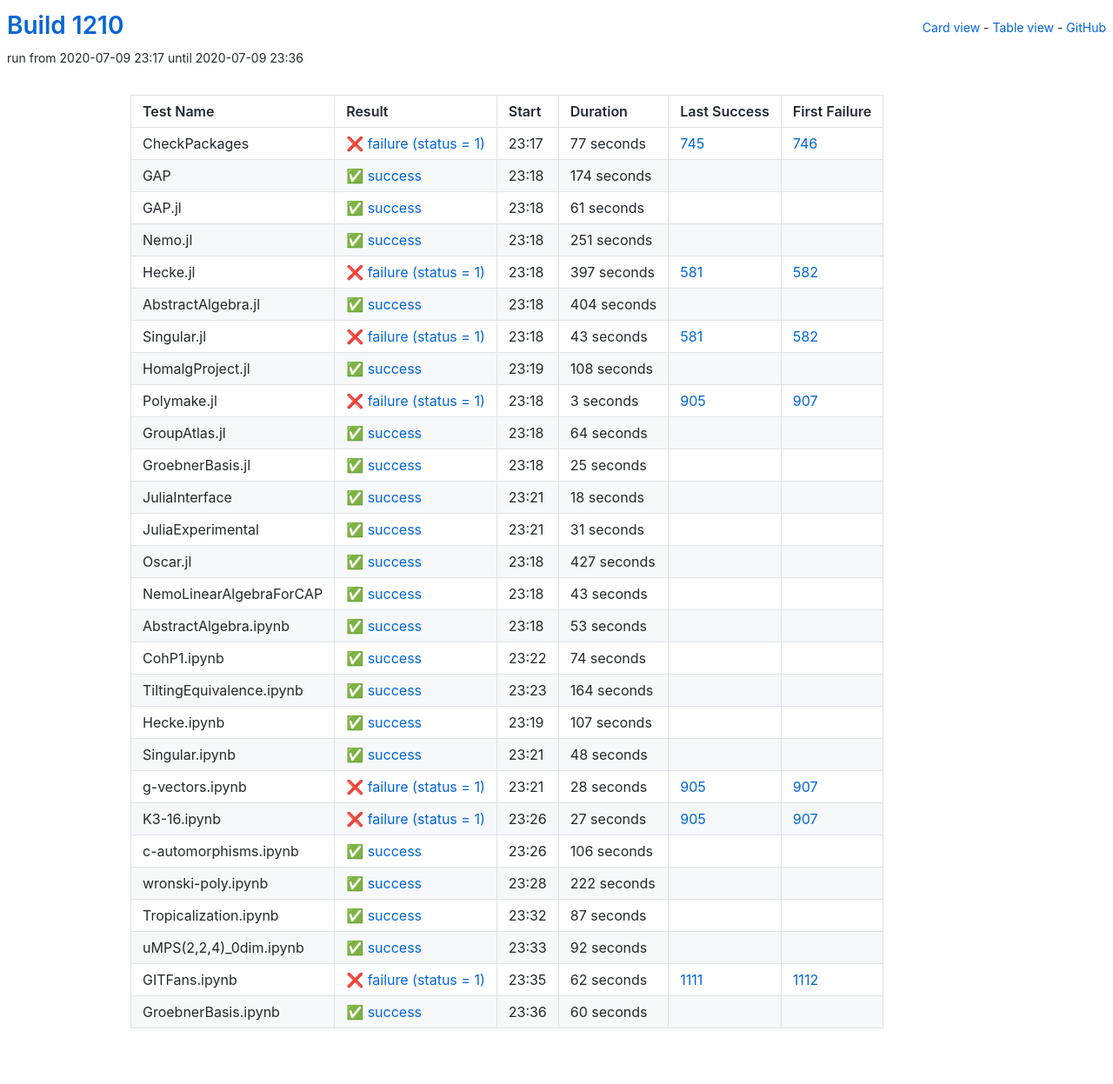
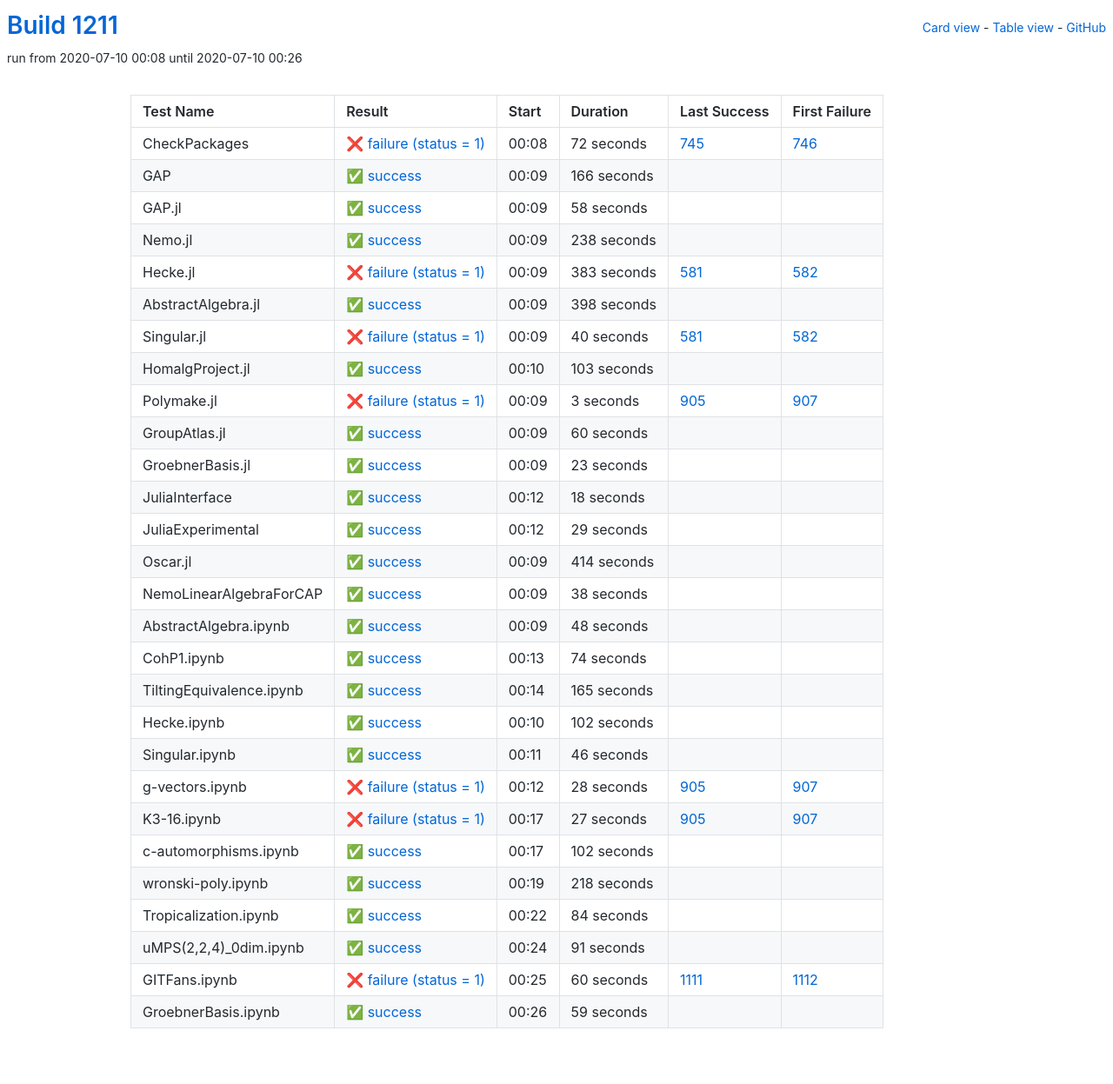
Before and after one commit to oscar-system/oscar-ci-status-1.4, a Jekyll site: the page built from table.html, in a window 1280 px wide. Shown: the whole page at 87% size. Built offline with Jekyll 4.4.1, drawn with Linux system fonts in a browser that asks for light colours.

Commit message:
Build #1211

```diff
--- a/_data/ci.yml
+++ b/_data/ci.yml
@@ -1,6 +1,6 @@
 ---
-build: 1210
-build_url: https://oscarci.mathematik.uni-kl.de/job/oscar-julia-1.4/1210/
+build: 1211
+build_url: https://oscarci.mathematik.uni-kl.de/job/oscar-julia-1.4/1211/
 job: oscar-julia-1.4
 organization: oscar-system
 repo: oscar-ci-status-1.4
@@ -8,104 +8,104 @@ repourl: https://github.com/oscar-system/oscar-ci-status-1.4
 tests:
 - name: CheckPackages
   id: checkpackages
-  log: https://oscarci.mathematik.uni-kl.de/job/oscar-julia-1.4/1210/artifact/logs/build-1210/CheckPackages.log
-  start: 2020-07-09 23:17
+  log: https://oscarci.mathematik.uni-kl.de/job/oscar-julia-1.4/1211/artifact/logs/build-1211/CheckPackages.log
+  start: 2020-07-10 00:08
   success: false
   exitcode: 1
   status: failure
-  duration: 77
+  duration: 72
   last_success: 745
   last_success_url: https://oscarci.mathematik.uni-kl.de/job/oscar-julia-1.4/745/
   first_failure: 746
   first_failure_url: https://oscarci.mathematik.uni-kl.de/job/oscar-julia-1.4/746/
 - name: GAP
   id: gap
-  log: https://oscarci.mathematik.uni-kl.de/job/oscar-julia-1.4/1210/artifact/logs/build-1210/GAP.log
-  start: 2020-07-09 23:18
+  log: https://oscarci.mathematik.uni-kl.de/job/oscar-julia-1.4/1211/artifact/logs/build-1211/GAP.log
+  start: 2020-07-10 00:09
   success: true
   exitcode: 0
   status: success
-  duration: 174
+  duration: 166
   last_success: false
   last_success_url:
   first_failure: false
   first_failure_url:
 - name: GAP.jl
   id: gap-jl
-  log: https://oscarci.mathematik.uni-kl.de/job/oscar-julia-1.4/1210/artifact/logs/build-1210/GAP.jl.log
-  start: 2020-07-09 23:18
+  log: https://oscarci.mathematik.uni-kl.de/job/oscar-julia-1.4/1211/artifact/logs/build-1211/GAP.jl.log
+  start: 2020-07-10 00:09
   success: true
   exitcode: 0
   status: success
-  duration: 61
+  duration: 58
   last_success: false
   last_success_url:
   first_failure: false
   first_failure_url:
 - name: Nemo.jl
   id: nemo-jl
-  log: https://oscarci.mathematik.uni-kl.de/job/oscar-julia-1.4/1210/artifact/logs/build-1210/Nemo.jl.log
-  start: 2020-07-09 23:18
+  log: https://oscarci.mathematik.uni-kl.de/job/oscar-julia-1.4/1211/artifact/logs/build-1211/Nemo.jl.log
+  start: 2020-07-10 00:09
   success: true
   exitcode: 0
   status: success
-  duration: 251
+  duration: 238
   last_success: false
   last_success_url:
   first_failure: false
   first_failure_url:
 - name: Hecke.jl
   id: hecke-jl
-  log: https://oscarci.mathematik.uni-kl.de/job/oscar-julia-1.4/1210/artifact/logs/build-1210/Hecke.jl.log
-  start: 2020-07-09 23:18
+  log: https://oscarci.mathematik.uni-kl.de/job/oscar-julia-1.4/1211/artifact/logs/build-1211/Hecke.jl.log
+  start: 2020-07-10 00:09
   success: false
   exitcode: 1
   status: failure
-  duration: 397
+  duration: 383
   last_success: 581
   last_success_url: https://oscarci.mathematik.uni-kl.de/job/oscar-julia-1.4/581/
   first_failure: 582
   first_failure_url: https://oscarci.mathematik.uni-kl.de/job/oscar-julia-1.4/582/
 - name: AbstractAlgebra.jl
   id: abstractalgebra-jl
-  log: https://oscarci.mathematik.uni-kl.de/job/oscar-julia-1.4/1210/artifact/logs/build-1210/AbstractAlgebra.jl.log
-  start: 2020-07-09 23:18
+  log: https://oscarci.mathematik.uni-kl.de/job/oscar-julia-1.4/1211/artifact/logs/build-1211/AbstractAlgebra.jl.log
+  start: 2020-07-10 00:09
   success: true
   exitcode: 0
   status: success
-  duration: 404
+  duration: 398
   last_success: false
   last_success_url:
   first_failure: false
   first_failure_url:
 - name: Singular.jl
   id: singular-jl
-  log: https://oscarci.mathematik.uni-kl.de/job/oscar-julia-1.4/1210/artifact/logs/build-1210/Singular.jl.log
-  start: 2020-07-09 23:18
+  log: https://oscarci.mathematik.uni-kl.de/job/oscar-julia-1.4/1211/artifact/logs/build-1211/Singular.jl.log
+  start: 2020-07-10 00:09
   success: false
   exitcode: 1
   status: failure
-  duration: 43
+  duration: 40
   last_success: 581
   last_success_url: https://oscarci.mathematik.uni-kl.de/job/oscar-julia-1.4/581/
   first_failure: 582
   first_failure_url: https://oscarci.mathematik.uni-kl.de/job/oscar-julia-1.4/582/
 - name: HomalgProject.jl
   id: homalgproject-jl
-  log: https://oscarci.mathematik.uni-kl.de/job/oscar-julia-1.4/1210/artifact/logs/build-1210/HomalgProject.jl.log
-  start: 2020-07-09 23:19
+  log: https://oscarci.mathematik.uni-kl.de/job/oscar-julia-1.4/1211/artifact/logs/build-1211/HomalgProject.jl.log
+  start: 2020-07-10 00:10
   success: true
   exitcode: 0
   status: success
-  duration: 108
+  duration: 103
   last_success: false
   last_success_url:
   first_failure: false
   first_failure_url:
 - name: Polymake.jl
   id: polymake-jl
-  log: https://oscarci.mathematik.uni-kl.de/job/oscar-julia-1.4/1210/artifact/logs/build-1210/Polymake.jl.log
-  start: 2020-07-09 23:18
+  log: https://oscarci.mathematik.uni-kl.de/job/oscar-julia-1.4/1211/artifact/logs/build-1211/Polymake.jl.log
+  start: 2020-07-10 00:09
   success: false
   exitcode: 1
   status: failure
@@ -116,32 +116,32 @@ tests:
   first_failure_url: https://oscarci.mathematik.uni-kl.de/job/oscar-julia-1.4/907/
 - name: GroupAtlas.jl
   id: groupatlas-jl
-  log: https://oscarci.mathematik.uni-kl.de/job/oscar-julia-1.4/1210/artifact/logs/build-1210/GroupAtlas.jl.log
-  start: 2020-07-09 23:18
+  log: https://oscarci.mathematik.uni-kl.de/job/oscar-julia-1.4/1211/artifact/logs/build-1211/GroupAtlas.jl.log
+  start: 2020-07-10 00:09
   success: true
   exitcode: 0
   status: success
-  duration: 64
+  duration: 60
   last_success: false
   last_success_url:
   first_failure: false
   first_failure_url:
 - name: GroebnerBasis.jl
   id: groebnerbasis-jl
-  log: https://oscarci.mathematik.uni-kl.de/job/oscar-julia-1.4/1210/artifact/logs/build-1210/GroebnerBasis.jl.log
-  start: 2020-07-09 23:18
+  log: https://oscarci.mathematik.uni-kl.de/job/oscar-julia-1.4/1211/artifact/logs/build-1211/GroebnerBasis.jl.log
+  start: 2020-07-10 00:09
   success: true
   exitcode: 0
   status: success
-  duration: 25
+  duration: 23
   last_success: false
   last_success_url:
   first_failure: false
   first_failure_url:
 - name: JuliaInterface
   id: juliainterface
-  log: https://oscarci.mathematik.uni-kl.de/job/oscar-julia-1.4/1210/artifact/logs/build-1210/JuliaInterface.log
-  start: 2020-07-09 23:21
+  log: https://oscarci.mathematik.uni-kl.de/job/oscar-julia-1.4/1211/artifact/logs/build-1211/JuliaInterface.log
+  start: 2020-07-10 00:12
   success: true
   exitcode: 0
   status: success
@@ -152,56 +152,56 @@ tests:
   first_failure_url:
 - name: JuliaExperimental
   id: juliaexperimental
-  log: https://oscarci.mathematik.uni-kl.de/job/oscar-julia-1.4/1210/artifact/logs/build-1210/JuliaExperimental.log
-  start: 2020-07-09 23:21
+  log: https://oscarci.mathematik.uni-kl.de/job/oscar-julia-1.4/1211/artifact/logs/build-1211/JuliaExperimental.log
+  start: 2020-07-10 00:12
   success: true
   exitcode: 0
   status: success
-  duration: 31
+  duration: 29
   last_success: false
   last_success_url:
   first_failure: false
   first_failure_url:
 - name: Oscar.jl
   id: oscar-jl
-  log: https://oscarci.mathematik.uni-kl.de/job/oscar-julia-1.4/1210/artifact/logs/build-1210/Oscar.jl.log
-  start: 2020-07-09 23:18
+  log: https://oscarci.mathematik.uni-kl.de/job/oscar-julia-1.4/1211/artifact/logs/build-1211/Oscar.jl.log
+  start: 2020-07-10 00:09
   success: true
   exitcode: 0
   status: success
-  duration: 427
+  duration: 414
   last_success: false
   last_success_url:
   first_failure: false
   first_failure_url:
 - name: NemoLinearAlgebraForCAP
   id: nemolinearalgebraforcap
-  log: https://oscarci.mathematik.uni-kl.de/job/oscar-julia-1.4/1210/artifact/logs/build-1210/NemoLinearAlgebraForCAP.log
-  start: 2020-07-09 23:18
+  log: https://oscarci.mathematik.uni-kl.de/job/oscar-julia-1.4/1211/artifact/logs/build-1211/NemoLinearAlgebraForCAP.log
+  start: 2020-07-10 00:09
   success: true
   exitcode: 0
   status: success
-  duration: 43
+  duration: 38
   last_success: false
   last_success_url:
   first_failure: false
   first_failure_url:
 - name: AbstractAlgebra.ipynb
   id: abstractalgebra-ipynb
-  log: https://oscarci.mathematik.uni-kl.de/job/oscar-julia-1.4/1210/artifact/logs/build-1210/AbstractAlgebra.ipynb.log
-  start: 2020-07-09 23:18
+  log: https://oscarci.mathematik.uni-kl.de/job/oscar-julia-1.4/1211/artifact/logs/build-1211/AbstractAlgebra.ipynb.log
+  start: 2020-07-10 00:09
   success: true
   exitcode: 0
   status: success
-  duration: 53
+  duration: 48
   last_success: false
   last_success_url:
   first_failure: false
   first_failure_url:
 - name: CohP1.ipynb
   id: cohp1-ipynb
-  log: https://oscarci.mathematik.uni-kl.de/job/oscar-julia-1.4/1210/artifact/logs/build-1210/CohP1.ipynb.log
-  start: 2020-07-09 23:22
+  log: https://oscarci.mathematik.uni-kl.de/job/oscar-julia-1.4/1211/artifact/logs/build-1211/CohP1.ipynb.log
+  start: 2020-07-10 00:13
   success: true
   exitcode: 0
   status: success
@@ -212,44 +212,44 @@ tests:
   first_failure_url:
 - name: TiltingEquivalence.ipynb
   id: tiltingequivalence-ipynb
-  log: https://oscarci.mathematik.uni-kl.de/job/oscar-julia-1.4/1210/artifact/logs/build-1210/TiltingEquivalence.ipynb.log
-  start: 2020-07-09 23:23
+  log: https://oscarci.mathematik.uni-kl.de/job/oscar-julia-1.4/1211/artifact/logs/build-1211/TiltingEquivalence.ipynb.log
+  start: 2020-07-10 00:14
   success: true
   exitcode: 0
   status: success
-  duration: 164
+  duration: 165
   last_success: false
   last_success_url:
   first_failure: false
   first_failure_url:
 - name: Hecke.ipynb
   id: hecke-ipynb
-  log: https://oscarci.mathematik.uni-kl.de/job/oscar-julia-1.4/1210/artifact/logs/build-1210/Hecke.ipynb.log
-  start: 2020-07-09 23:19
+  log: https://oscarci.mathematik.uni-kl.de/job/oscar-julia-1.4/1211/artifact/logs/build-1211/Hecke.ipynb.log
+  start: 2020-07-10 00:10
   success: true
   exitcode: 0
   status: success
-  duration: 107
+  duration: 102
   last_success: false
   last_success_url:
   first_failure: false
   first_failure_url:
 - name: Singular.ipynb
   id: singular-ipynb
-  log: https://oscarci.mathematik.uni-kl.de/job/oscar-julia-1.4/1210/artifact/logs/build-1210/Singular.ipynb.log
-  start: 2020-07-09 23:21
+  log: https://oscarci.mathematik.uni-kl.de/job/oscar-julia-1.4/1211/artifact/logs/build-1211/Singular.ipynb.log
+  start: 2020-07-10 00:11
   success: true
   exitcode: 0
   status: success
-  duration: 48
+  duration: 46
   last_success: false
   last_success_url:
   first_failure: false
   first_failure_url:
 - name: g-vectors.ipynb
   id: g-vectors-ipynb
-  log: https://oscarci.mathematik.uni-kl.de/job/oscar-julia-1.4/1210/artifact/logs/build-1210/g-vectors.ipynb.log
-  start: 2020-07-09 23:21
+  log: https://oscarci.mathematik.uni-kl.de/job/oscar-julia-1.4/1211/artifact/logs/build-1211/g-vectors.ipynb.log
+  start: 2020-07-10 00:12
   success: false
   exitcode: 1
   status: failure
@@ -260,8 +260,8 @@ tests:
   first_failure_url: https://oscarci.mathematik.uni-kl.de/job/oscar-julia-1.4/907/
 - name: K3-16.ipynb
   id: k3-16-ipynb
-  log: https://oscarci.mathematik.uni-kl.de/job/oscar-julia-1.4/1210/artifact/logs/build-1210/K3-16.ipynb.log
-  start: 2020-07-09 23:26
+  log: https://oscarci.mathematik.uni-kl.de/job/oscar-julia-1.4/1211/artifact/logs/build-1211/K3-16.ipynb.log
+  start: 2020-07-10 00:17
   success: false
   exitcode: 1
   status: failure
@@ -272,72 +272,72 @@ tests:
   first_failure_url: https://oscarci.mathematik.uni-kl.de/job/oscar-julia-1.4/907/
 - name: c-automorphisms.ipynb
   id: c-automorphisms-ipynb
-  log: https://oscarci.mathematik.uni-kl.de/job/oscar-julia-1.4/1210/artifact/logs/build-1210/c-automorphisms.ipynb.log
-  start: 2020-07-09 23:26
+  log: https://oscarci.mathematik.uni-kl.de/job/oscar-julia-1.4/1211/artifact/logs/build-1211/c-automorphisms.ipynb.log
+  start: 2020-07-10 00:17
   success: true
   exitcode: 0
   status: success
-  duration: 106
+  duration: 102
   last_success: false
   last_success_url:
   first_failure: false
   first_failure_url:
 - name: wronski-poly.ipynb
   id: wronski-poly-ipynb
-  log: https://oscarci.mathematik.uni-kl.de/job/oscar-julia-1.4/1210/artifact/logs/build-1210/wronski-poly.ipynb.log
-  start: 2020-07-09 23:28
+  log: https://oscarci.mathematik.uni-kl.de/job/oscar-julia-1.4/1211/artifact/logs/build-1211/wronski-poly.ipynb.log
+  start: 2020-07-10 00:19
   success: true
   exitcode: 0
   status: success
-  duration: 222
+  duration: 218
   last_success: false
   last_success_url:
   first_failure: false
   first_failure_url:
 - name: Tropicalization.ipynb
   id: tropicalization-ipynb
-  log: https://oscarci.mathematik.uni-kl.de/job/oscar-julia-1.4/1210/artifact/logs/build-1210/Tropicalization.ipynb.log
-  start: 2020-07-09 23:32
+  log: https://oscarci.mathematik.uni-kl.de/job/oscar-julia-1.4/1211/artifact/logs/build-1211/Tropicalization.ipynb.log
+  start: 2020-07-10 00:22
   success: true
   exitcode: 0
   status: success
-  duration: 87
+  duration: 84
   last_success: false
   last_success_url:
   first_failure: false
   first_failure_url:
 - name: uMPS(2,2,4)_0dim.ipynb
   id: umps-2-2-4-0dim-ipynb
-  log: https://oscarci.mathematik.uni-kl.de/job/oscar-julia-1.4/1210/artifact/logs/build-1210/uMPS-2-2-4-_0dim.ipynb.log
-  start: 2020-07-09 23:33
+  log: https://oscarci.mathematik.uni-kl.de/job/oscar-julia-1.4/1211/artifact/logs/build-1211/uMPS-2-2-4-_0dim.ipynb.log
+  start: 2020-07-10 00:24
   success: true
   exitcode: 0
   status: success
-  duration: 92
+  duration: 91
   last_success: false
   last_success_url:
   first_failure: false
   first_failure_url:
 - name: GITFans.ipynb
   id: gitfans-ipynb
-  log: https://oscarci.mathematik.uni-kl.de/job/oscar-julia-1.4/1210/artifact/logs/build-1210/GITFans.ipynb.log
-  start: 2020-07-09 23:35
+  log: https://oscarci.mathematik.uni-kl.de/job/oscar-julia-1.4/1211/artifact/logs/build-1211/GITFans.ipynb.log
+  start: 2020-07-10 00:25
   success: false
   exitcode: 1
   status: failure
-  duration: 62
+  duration: 60
   last_success: 1111
   last_success_url: https://oscarci.mathematik.uni-kl.de/job/oscar-julia-1.4/1111/
   first_failure: 1112
   first_failure_url: https://oscarci.mathematik.uni-kl.de/job/oscar-julia-1.4/1112/
 - name: GroebnerBasis.ipynb
   id: groebnerbasis-ipynb
-  log: https://oscarci.mathematik.uni-kl.de/job/oscar-julia-1.4/1210/artifact/logs/build-1210/GroebnerBasis.ipynb.log
-  start: 2020-07-09 23:36
+  log: https://oscarci.mathematik.uni-kl.de/job/oscar-julia-1.4/1211/artifact/logs/build-1211/GroebnerBasis.ipynb.log
+  start: 2020-07-10 00:26
   success: true
   exitcode: 0
   status: success
-  duration: 60
+  duration: 59
   last_success: false
   last_success_url:
   first_failure: false
```
Also changed, not shown: README.md.
